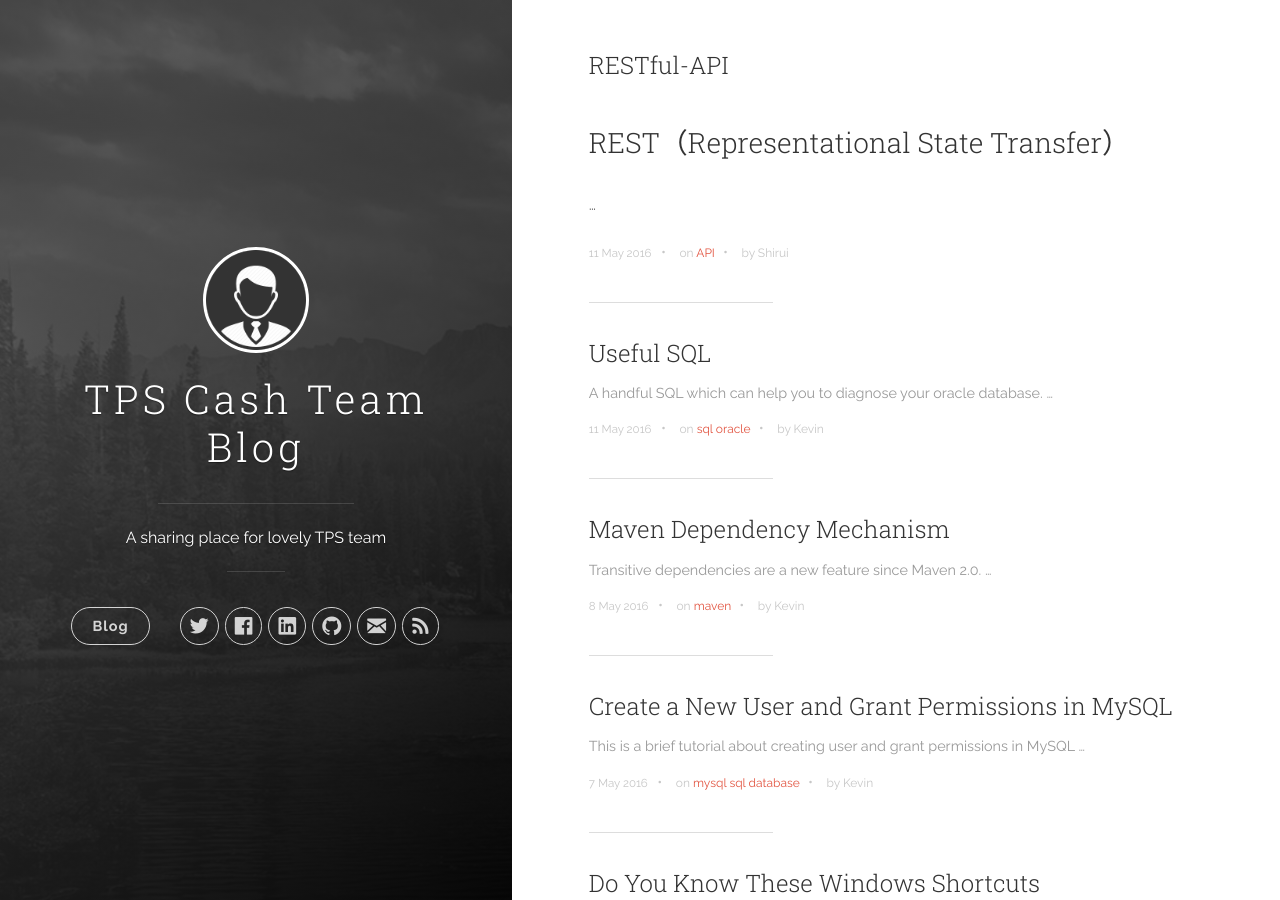
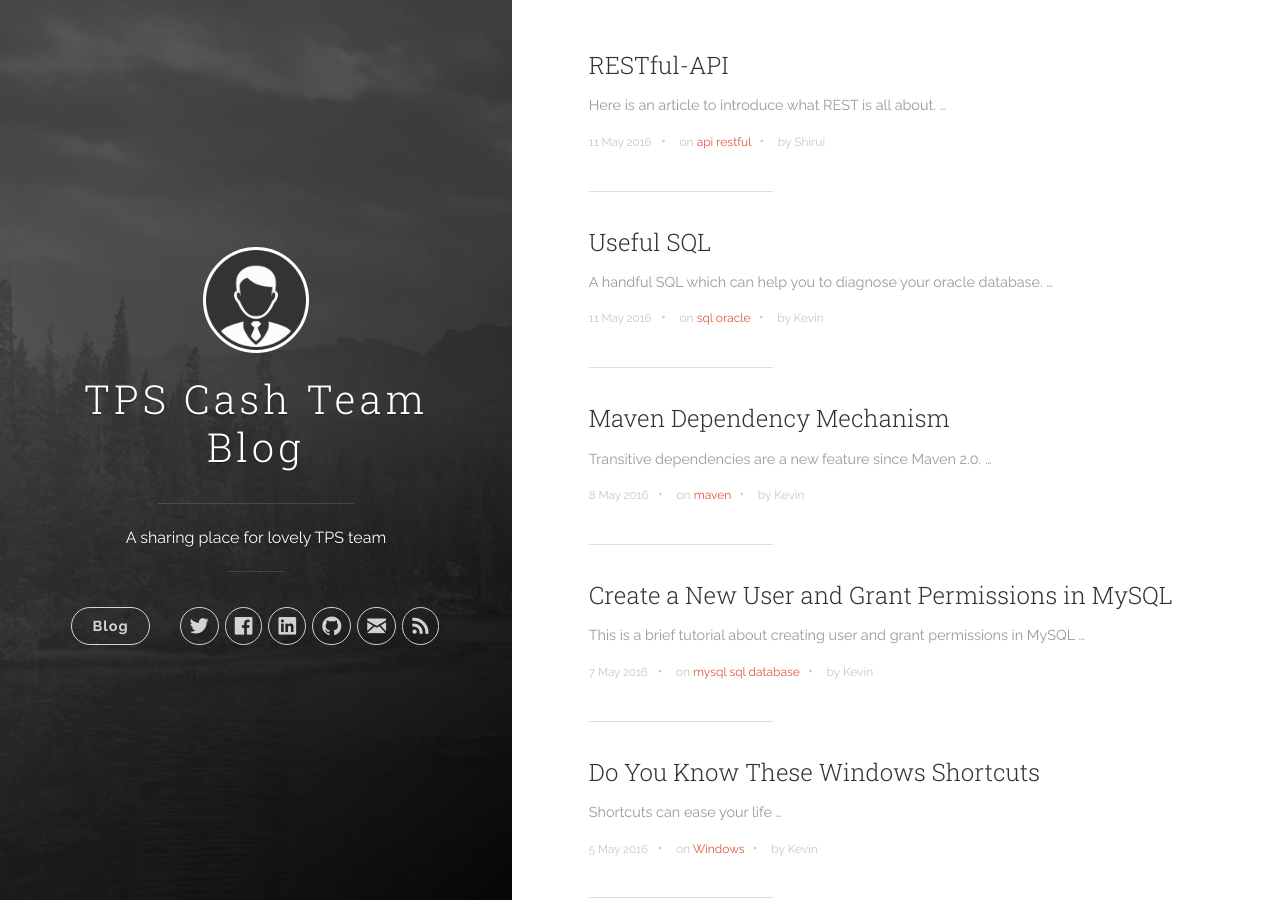
Before and after one commit to tpscash/tpscash.github.io, a Jekyll site: the page built from index.html, in a window 1280 px wide and 900 px high. Built offline with Jekyll 4.4.1, drawn with Linux system fonts in a browser that asks for light colours; the list of posts is cut into pages by our own code; some of the changed lines change nothing that is shown.

Commit message:
Fix format

```diff
--- a/_posts/2016-05-11-RESTful API.md
+++ b/_posts/2016-05-11-RESTful API.md
@@ -2,38 +2,38 @@
 title: RESTful-API
 date: 2016-05-11 21:00:00 +0800
 categories: [technologies]
-tags: [API]
+tags: [api,restful]
 author: [Shirui]
 ---
 
-## REST（Representational State Transfer）
+Here is an article to introduce what REST is all about.
+
+## REST(Representational State Transfer)
 
 ### Resources
-"表现层"其实指的是"资源"（Resources）的"表现层"。
-所谓"资源"，就是网络上的一个实体，或者说是网络上的一个具体信息。
+
+"表现层"其实指的是"资源"（Resources）的"表现层"。 所谓"资源"，就是网络上的一个实体，或者说是网络上的一个具体信息。
 它可以是一段文本、一张图片、一首歌曲、一种服务，总之就是一个具体的实在。你可以用一个URI（统一资源定位符）指向它，每种资源对应一个特定的URI。
 要获取这个资源，访问它的URI就可以，因此URI就成了每一个资源的地址或独一无二的识别符。
 应该在HTTP请求的头信息中用Accept和Content-Type字段指定，这两个字段才是对"表现层"的描述。
 
 ### Representation
-互联网通信协议HTTP协议，是一个无状态协议。这意味着，所有的状态都保存在服务器端。因此，如果客户端想要操作服务器，必须通过某种手段，让服务器端发生"状态转化"（State Transfer）。
+
+互联网通信协议HTTP协议，是一个无状态协议。这意味着，所有的状态都保存在服务器端。因此，如果客户端想要操作服务器，必须通过某种手段，让服务器端发生"状态转化" (State Transfer)。
 而这种转化是建立在表现层之上的，所以就是"表现层状态转化"。
 客户端用到的手段，只能是HTTP协议。具体来说，就是HTTP协议里面，四个表示操作方式的动词：GET、POST、PUT、DELETE。
 它们分别对应四种基本操作：GET用来获取资源，POST用来新建资源（也可以用于更新资源），PUT用来更新资源，DELETE用来删除资源。
 
-|No.|HTTP Method|	URI	Operation	 | Operation               |Type            |
-|---|-----------|--------------------|-------------------------|----------------|
-|1  |GET	    |/UserService/users	 |  Get list of users	   |Read Only       |
-|---|-----------|--------------------|-------------------------|----------------|
-|2  |GET	    |/UserService/users/1|	Get User with Id 1	   |Read Only       |
-|---|-----------|--------------------|-------------------------|----------------|
-|3  |PUT	    |/UserService/users/2|	Insert User with Id 2  |Idempotent      |
-|---|-----------|--------------------|-------------------------|----------------|
-|4  |POST	    |/UserService/users/2|	Update User with Id 2  |N/A             |
-|---|-----------|--------------------|-------------------------|----------------|
-|5  |DELETE	    |/UserService/users/1|	Delete User with Id 1  |Idempotent      |
+| No. | HTTP Method | URI Operation        | Operation             | Type       |
+|---- |-------------|----------------------|-----------------------|------------|
+| 1   | GET	        | /UserService/users   | Get list of users	   | Read Only  |
+| 2   | GET	        | /UserService/users/1 | Get User with Id 1	   | Read Only  |
+| 3   | PUT	        | /UserService/users/2 | Insert User with Id 2 | Idempotent |
+| 4   | POST	    | /UserService/users/2 | Update User with Id 2 | N/A        |
+| 5   | DELETE	    | /UserService/users/1 | Delete User with Id 1 | Idempotent |
 
 ### Message
+
 RESTful web services make use of HTTP protocol as a medium of communication between client and server.
 A client sends a message in form of a HTTP Request and server responds in form of a HTTP Response.
 This technique is termed as Messaging. These messages contain message data and metadata i.e. information about message itself.
@@ -41,9 +41,9 @@
 
 * HTTP Request
 
-A HTTP Request has five major parts:
+	A HTTP Request has five major parts:
 
-![request](/images/posts/api/http_request.jpg)
+	![request](/images/posts/api/http_request.jpg)
 
 + Verb- Indicate HTTP methods such as GET, POST, DELETE, PUT etc.
 + URI- Uniform Resource Identifier (URI) to identify the resource on server
@@ -53,9 +53,10 @@
 
 
 * HTTP Response
-A HTTP Response has four major parts:
 
-![response](/images/posts/api/http_response.jpg)
+	A HTTP Response has four major parts:
+
+	![response](/images/posts/api/http_response.jpg)
 
 + Status/Response Code - Indicate Server status for the requested resource. For example 404 means resource not found and 200 means response is ok.
 + HTTP Version - Indicate HTTP version, for example HTTP v1.1 .
@@ -65,48 +66,42 @@
 ### Addressing
 
 Constructing a standard URI
+
 Following are important points to be considered while designing a URI:
 
 * Use Plural Noun - Use plural noun to define resources. For example, we've used users to identify users as a resource.
 * Avoid using spaces - Use underscore(_) or hyphen(-) when using a long resource name, for example, use authorized_users instead of authorized%20users.
-* Use lowercase letters - Although URI is case-insensitive, it is good practice to keep url in lower case letters only.
+* Use lower-case letters - Although URI is case-insensitive, it is good practice to keep url in lower case letters only.
 * Maintain Backward Compatibility - As Web Service is a public service, a URI once made public should always be available. In case, URI gets updated, redirect the older URI to new URI using HTTP Status code, 300.
 * Use HTTP Verb - Always use HTTP Verb like GET, PUT, and DELETE to do the operations on the resource. It is not good to use operations names in URI.
 
 ### Statelessness
+
 As per REST architecture, a RESTful web service should not keep a client state on server.
 This restriction is called statelessness. It is responsibility of the client to pass its context to server and then server can store this context to process client's further request.
 For example, session maintained by server is identified by session identifier passed by the client.
 
 * Advantages of Statelessness
-+ Web services can treat each method request independently.
-+ Web services need not to maintain client's previous interactions. It simplifies application design.
-+ As HTTP is itself a statelessness protocol, RESTful Web services work seamlessly with HTTP protocol.
+* Web services can treat each method request independently.
+* Web services need not to maintain client's previous interactions. It simplifies application design.
+* As HTTP is itself a statelessness protocol, RESTful Web services work seamlessly with HTTP protocol.
 * Disadvantages of Statelessness
-+ Web services need to get extra information in each request and then interpret to get the client's state in case client interactions are to be taken care of.
+* Web services need to get extra information in each request and then interpret to get the client's state in case client interactions are to be taken care of.
 
 ### HTTP Code:
-|NO.|HTTP Code                | Description
-|---|-------------------------|------------------------------------------------------------------------------------------------------------------------------------------------------|
-|1  |200 OK                   | shows success.                                                                                                                                       |
-|---|-------------------------|------------------------------------------------------------------------------------------------------------------------------------------------------|
-|2  |201 CREATED              | when a resource is successful created using POST or PUT request. Return link to newly created resource using location header.                        |
-|---|-------------------------|------------------------------------------------------------------------------------------------------------------------------------------------------|
-|3  |204 NO CONTENT           | when response body is empty for example, a DELETE request.                                                                                           |
-|---|-------------------------|------------------------------------------------------------------------------------------------------------------------------------------------------|
-|4  |304 NOT MODIFIED         | used to reduce network bandwidth usage in case of conditional GET requests. Response body should be empty. Headers should have date, location etc.   |
-|---|-------------------------|------------------------------------------------------------------------------------------------------------------------------------------------------|
-|5  |400 BAD REQUEST          | states that invalid input is provided e.g. validation error, missing data.                                                                           |
-|---|-------------------------|------------------------------------------------------------------------------------------------------------------------------------------------------|
-|6  |401 UNAUTHORIZED         | states that user is using invalid or wrong authentication token.                                                                                     |
-|---|-------------------------|------------------------------------------------------------------------------------------------------------------------------------------------------|
-|7  |403 FORBIDDEN            | states that user is not having access to method being used for example, delete access without admin rights.                                          |
-|---|-------------------------|------------------------------------------------------------------------------------------------------------------------------------------------------|
-|8  |404 NOT FOUND            | states that method is not available.                                                                                                                 |
-|---|-------------------------|------------------------------------------------------------------------------------------------------------------------------------------------------|
-|9  |409 CONFLICT             | states conflict situation while executing the method for example, adding duplicate entry.                                                            |
-|---|-------------------------|------------------------------------------------------------------------------------------------------------------------------------------------------|
-|10 |500 INTERNAL SERVER ERROR| states that server has thrown some exception while executing the method.                                                                             |
+
+| NO. | HTTP Code                 | Description                                                                                                                                          |
+|-----|---------------------------|------------------------------------------------------------------------------------------------------------------------------------------------------|
+| 1   | 200 OK                    | shows success.                                                                                                                                       |
+| 2   | 201 CREATED               | when a resource is successful created using POST or PUT request. Return link to newly created resource using location header.                        |
+| 3   | 204 NO CONTENT            | when response body is empty for example, a DELETE request.                                                                                           |
+| 4   | 304 NOT MODIFIED          | used to reduce network bandwidth usage in case of conditional GET requests. Response body should be empty. Headers should have date, location etc.   |
+| 5   | 400 BAD REQUEST           | states that invalid input is provided e.g. validation error, missing data.                                                                           |
+| 6   | 401 UNAUTHORIZED          | states that user is using invalid or wrong authentication token.                                                                                     |
+| 7   | 403 FORBIDDEN             | states that user is not having access to method being used for example, delete access without admin rights.                                          |
+| 8   | 404 NOT FOUND             | states that method is not available.                                                                                                                 |
+| 9   | 409 CONFLICT              | states conflict situation while executing the method for example, adding duplicate entry.                                                            |
+| 10  | 500 INTERNAL SERVER ERROR | states that server has thrown some exception while executing the method.                                                                             |
 
 
-Wiki for all status:[HTTP STATUS CODE](http://www.restapitutorial.com/httpstatuscodes.html)
+Wiki for all status: [HTTP STATUS CODE](http://www.restapitutorial.com/httpstatuscodes.html)
```
